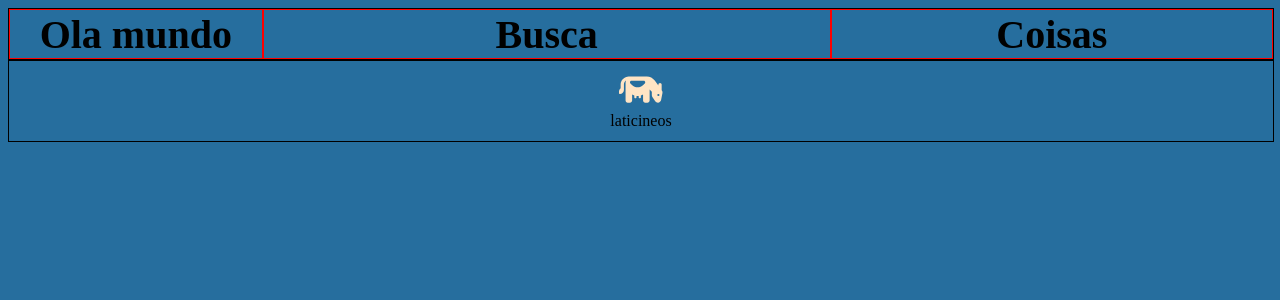
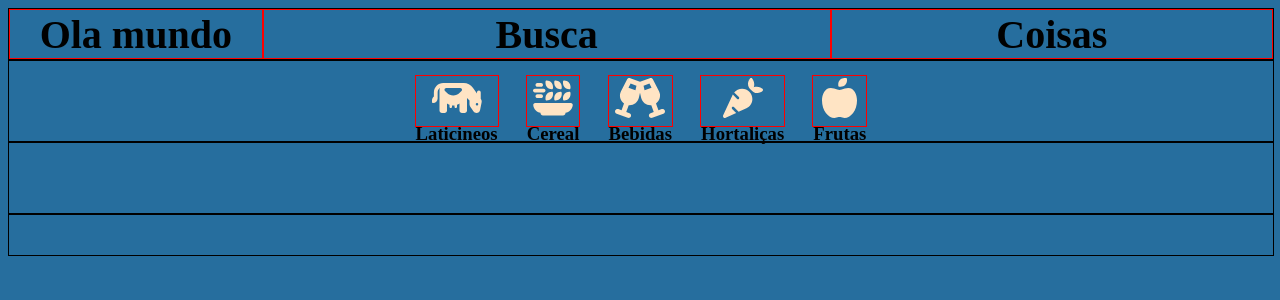
Before and after one commit to VieiraPedroN/e-Commerce-Fruta-Uva, an Angular app: page / in a window 1280 px wide. Shown: the top 300 px of the page. Built offline with nearby package versions, Linux system fonts and the light colour scheme.

Commit message:
incluindo modulo dos compenentes, article e footer no html5

```diff
--- a/src/app/app.module.ts
+++ b/src/app/app.module.ts
@@ -5,11 +5,13 @@ import { AppRoutingModule } from './app-routing.module';
 import { AppComponent } from './app.component';
 import { HomeComponent } from './pages/home/home.component';
 import { FontAwesomeModule } from '@fortawesome/angular-fontawesome';
+import { ComponentsComponent } from './components/card-itens/components.component';
 
 @NgModule({
   declarations: [
     AppComponent,
-    HomeComponent
+    HomeComponent,
+    ComponentsComponent
   ],
   imports: [
     BrowserModule,
--- /dev/null
+++ b/src/app/components/card-itens/components.component.html
@@ -0,0 +1 @@
+<p>components works!</p>
--- a/src/app/pages/home/home.component.css
+++ b/src/app/pages/home/home.component.css
@@ -49,14 +49,30 @@ nav li{
     display: flex;
     align-items: center;
     list-style: none;
+    justify-content: space-around;
+    width: 30rem;
 }
-nav li .laticineos{
+.laticineos, .cereal, .bebidas, .horta, .fruta{
     display: flex;
     flex-direction: column;
     align-items: center;
-    list-style: none;
+    height: 50px;
+    border: red solid 1px;
+}
+li h3{
+    margin: 0px;
 }
 fa-icon{
     color: bisque;
-    font-size: 35px;
+    font-size: 40px;
 }
+article{
+    border: black solid 1px;
+    height: 70px;
+    width: 100%;
+}
+footer{
+    border: black solid 1px;
+    height: 40px;
+    width: 100%;
+}
--- a/src/app/pages/home/home.component.html
+++ b/src/app/pages/home/home.component.html
@@ -5,6 +5,12 @@
 </header>
 <nav>
     <li>
-        <div class="laticineos"> <fa-icon [icon]="faCow"></fa-icon>laticineos</div>
+        <div class="laticineos"> <fa-icon [icon]="faLeite"></fa-icon><h3>Laticineos</h3></div>
+        <div class="cereal"><fa-icon [icon]="faCereal"></fa-icon><h3>Cereal</h3></div>
+        <div class="bebidas"><fa-icon [icon]="faDrink"></fa-icon><h3>Bebidas</h3></div>
+        <div class="horta"><fa-icon [icon]="faHorta"></fa-icon><h3>Hortaliças</h3></div>
+        <div class="fruta"><fa-icon [icon]="faFruta"></fa-icon><h3>Frutas</h3></div>
     </li>
 </nav>
+<article></article>
+<footer></footer>
--- a/src/app/pages/home/home.component.ts
+++ b/src/app/pages/home/home.component.ts
@@ -1,5 +1,9 @@
 import { Component } from '@angular/core';
 import { faCow } from '@fortawesome/free-solid-svg-icons';
+import { faPlateWheat } from '@fortawesome/free-solid-svg-icons';
+import { faChampagneGlasses } from '@fortawesome/free-solid-svg-icons';
+import { faCarrot } from '@fortawesome/free-solid-svg-icons';
+import { faAppleWhole} from '@fortawesome/free-solid-svg-icons';
 
 @Component({
   selector: 'app-home',
@@ -9,5 +13,9 @@ import { faCow } from '@fortawesome/free-solid-svg-icons';
   styleUrl: './home.component.css'
 })
 export class HomeComponent {
-  faCow = faCow;
+  faLeite = faCow;
+  faCereal = faPlateWheat;
+  faDrink = faChampagneGlasses;
+  faHorta = faCarrot;
+  faFruta = faAppleWhole;
 }
```
Also changed, not shown: src/app/components/card-itens/components.component.ts (added, +12 -0 lines), src/app/components/card-itens/components.component.css (added), 1 other file (tests, documents, lock files or other folders).
